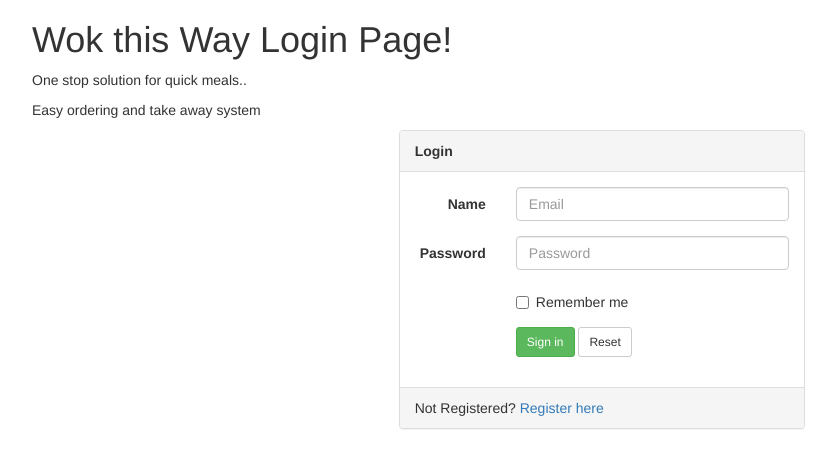
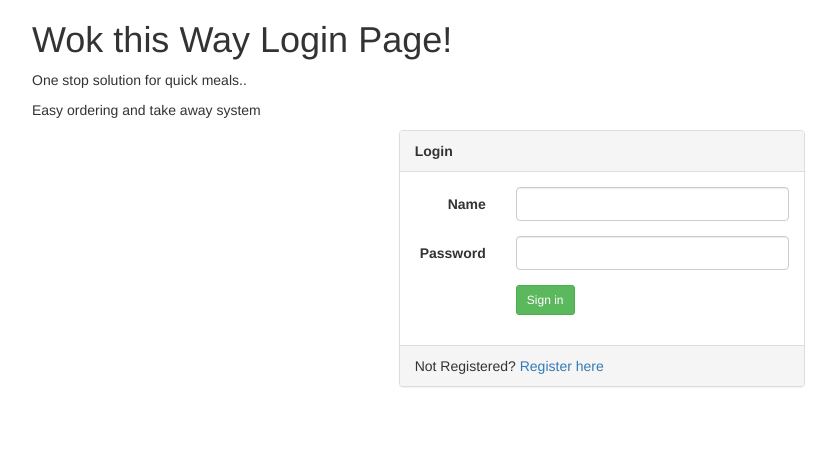
Before and after one commit to mihinsumaria/WokThisWay, a Django app: page /login_page/ in a window 1280 px wide. Shown: the top 468 px of the page, without its empty margins (38-874 px from the left). Run offline with Django 3.2, Linux system fonts and the light colour scheme; some libraries are stand-ins or nearby versions.

Commit message:
-Added Login -Added Sessions -Added redirect statements for active sessions on login, register, index

```diff
--- a/restaurant/WokThisWay/wokthisway/restaurantmanagementsystem/forms.py
+++ b/restaurant/WokThisWay/wokthisway/restaurantmanagementsystem/forms.py
@@ -11,3 +11,12 @@ class RegisterForm(forms.ModelForm):
 	class Meta:
 		model = Customer
 		fields = ('name','password')
+
+class LoginForm(forms.ModelForm):
+	name=forms.CharField(label="Name")
+	password=forms.CharField(label="Password",widget=forms.PasswordInput)
+	name.widget.attrs.update({'class' : 'form-control'})
+	password.widget.attrs.update({'class' : 'form-control'})
+	class Meta:
+		model = Customer
+		fields = ('name','password')
--- a/restaurant/WokThisWay/wokthisway/restaurantmanagementsystem/templates/restaurantmanagementsystem/login_page.html
+++ b/restaurant/WokThisWay/wokthisway/restaurantmanagementsystem/templates/restaurantmanagementsystem/login_page.html
@@ -24,44 +24,28 @@
                   <strong>Login</strong>
                 </div>
                 <div class="panel-body">
-                    <form class="form-horizontal" action = "menu/" method="POST" role="form">
+                    <form class="form-horizontal" method = "POST" role="form">
                       {% csrf_token %}
-                    <div class="form-group">
-                        <label for="inputEmail3" class="col-sm-3 control-label">
-                            Name</label>
-                        <div class="col-sm-9">
-                            <input type="text" class="form-control" name = "username" id="inputEmail3" placeholder="Email" required="">
+                      <fieldset>
+                        {% for field in form %}
+                        <div class="form-group">
+                          <label class="col-sm-3 control-label">{{field.label}}</label> <div class="col-sm-9"> {{field}}</div>
                         </div>
-                    </div>
-                    <div class="form-group">
-                        <label for="inputPassword3" class="col-sm-3 control-label">
-                            Password</label>
-                        <div class="col-sm-9">
-                            <input type="password" class="form-control" name = "password" id="inputPassword3" placeholder="Password" required="">
-                        </div>
-                    </div>
-                    <div class="form-group">
-                        <div class="col-sm-offset-3 col-sm-9">
-                            <div class="checkbox">
-                                <label>
-                                    <input type="checkbox">
-                                    Remember me
-                                </label>
-                            </div>
-                        </div>
-                    </div>
+                        {% endfor %}
+                      </fieldset>
                     <div class="form-group last">
                         <div class="col-sm-offset-3 col-sm-9">
                             <button type="submit" class="btn btn-success btn-sm">
                                 Sign in</button>
-                                 <button type="reset" class="btn btn-default btn-sm">
-                                Reset</button>
                         </div>
                     </div>
                     </form>
                 </div>
                 <div class="panel-footer">
-                    Not Registered? <a href="#">Register here</a></div>
+                    {% if loggedin == 1 %}
+                    <p>Incorrect username or password</p>
+                    {% endif %}
+                    Not Registered? <a href="{% url 'register' %}">Register here</a></div>
             </div>
         </div>
     </div>
--- a/restaurant/WokThisWay/wokthisway/restaurantmanagementsystem/templates/restaurantmanagementsystem/menu.html
+++ b/restaurant/WokThisWay/wokthisway/restaurantmanagementsystem/templates/restaurantmanagementsystem/menu.html
@@ -144,7 +144,11 @@ input[type="checkbox"]{
     </div>
     <ul class="nav navbar-nav">
       <li class="active"><a href="{% url 'guest_menu_page' %}">Menu</a></li>
-      <li><a href="Orders.html">Order</a></li>
+      <li><a href="Orders.html">Orders</a></li>
+    </ul>
+    <ul class="nav navbar-nav navbar-right">
+      <li style="color:white">Logged in as: {{ username }}</li>
+      <li><a href="{% url 'logout' %}"><span class="glyphicon glyphicon-log-in"></span> Logout</a></li>
     </ul>
   </div>
 </nav>
--- a/restaurant/WokThisWay/wokthisway/restaurantmanagementsystem/urls.py
+++ b/restaurant/WokThisWay/wokthisway/restaurantmanagementsystem/urls.py
@@ -30,5 +30,5 @@ urlpatterns = [
     url(r'^orderStart/$',views.add_to_cart, name = 'add_to_cart'),
 
     url(r'^orderTrans/$',views.cart_transaction, name = 'cart_transaction'),
-
+    url(r'^logout/$',views.logout, name = 'logout'),
 ]
--- a/restaurant/WokThisWay/wokthisway/restaurantmanagementsystem/views.py
+++ b/restaurant/WokThisWay/wokthisway/restaurantmanagementsystem/views.py
@@ -1,4 +1,4 @@
-from django.shortcuts import render
+from django.shortcuts import render,redirect
 from .models import *
 from django.db.models import Sum
 from .forms import *
@@ -109,6 +109,8 @@ def cart_transaction(request):
 
 #ONLY FOR TEST. NEEDS TO BE DELETED LATER
 def index(request):
+    if(request.session.has_key('username')):
+        return redirect(guest_menu_page)
     return render(request,'restaurantmanagementsystem/index.html',)
 
 def beverage_menu(request):
@@ -141,20 +143,48 @@ def dessert(request):
     bill = total_bill()
     return render(request,'restaurantmanagementsystem/menu.html',{'food_list':food_list,'cart':cart,'bill':bill})
 
-def login_page(request):
-    return render(request,'restaurantmanagementsystem/login_page.html')
+def login_page(request,loggedin=0):
+    loggedin=0
+    pwd=""
+    dbpwd=""
+    if request.method=='POST':
+        form=LoginForm(request.POST)
+        if form.is_valid():
+            username=request.POST.get("name","")
+            password=request.POST.get("password","")
+            dbpwd=Customer.objects.filter(name=username).values('password')[0]['password']
+            if(Customer.objects.filter(name=username) and password==dbpwd):
+                request.session['username']=username
+                food_list=[]
+                return render(request,'restaurantmanagementsystem/menu.html',{'food_list':food_list,'username':username})
+            else:
+                loggedin=1
+                return render(request,'restaurantmanagementsystem/login_page.html',{'form':form,'loggedin':loggedin})
+    else:
+        if(request.session.has_key('username')):
+            food_list=[]
+            return redirect(guest_menu_page)
+        form=LoginForm()
+    return render(request,'restaurantmanagementsystem/login_page.html',{'form':form,'loggedin':loggedin})
 
+def logout(request):
+    del request.session['username']
+    return redirect(index)
 def menu_page(request):
-    username = request.POST.get('username')
-    if(username == 'vaseem'):
-        return render(request,'restaurantmanagementsystem/menu.html')
-    return render(request,'restaurantmanagementsystem/test.html')
+    return render(request,'restaurantmanagementsystem/menu.html')
+
 
 def guest_menu_page(request):
-    food_list=[]
-    return render(request,'restaurantmanagementsystem/menu.html',{'food_list':food_list})
+    if(request.session.has_key('username')):
+        food_list=[]
+        username=request.session['username']
+        return render(request,'restaurantmanagementsystem/menu.html',{'food_list':food_list,'username':username})
+    else:
+        return redirect(login_page)
 
 def register(request,registered=0):
+    if(request.session.has_key('username')):
+        return redirect(guest_menu_page)
     fpassword=""
     fcpassword=""
     if(request.method=="POST"):
@@ -166,10 +196,11 @@ def register(request,registered=0):
                 registered=1
                 customer=form.save(commit=False)
                 customer.save()
+            elif(Customer.objects.filter(name=request.POST.get("name",""))):
+                registered=3
             elif(fpassword!=fcpassword):
                 registered=2
-            if(Customer.objects.filter(name=request.POST.get("name",""))):
-                registered=3
+
 
         return render(request,'restaurantmanagementsystem/registration.html',{'form':form,'registered':registered})
 
```
Also changed, not shown: restaurant/WokThisWay/wokthisway/db.sqlite3.
